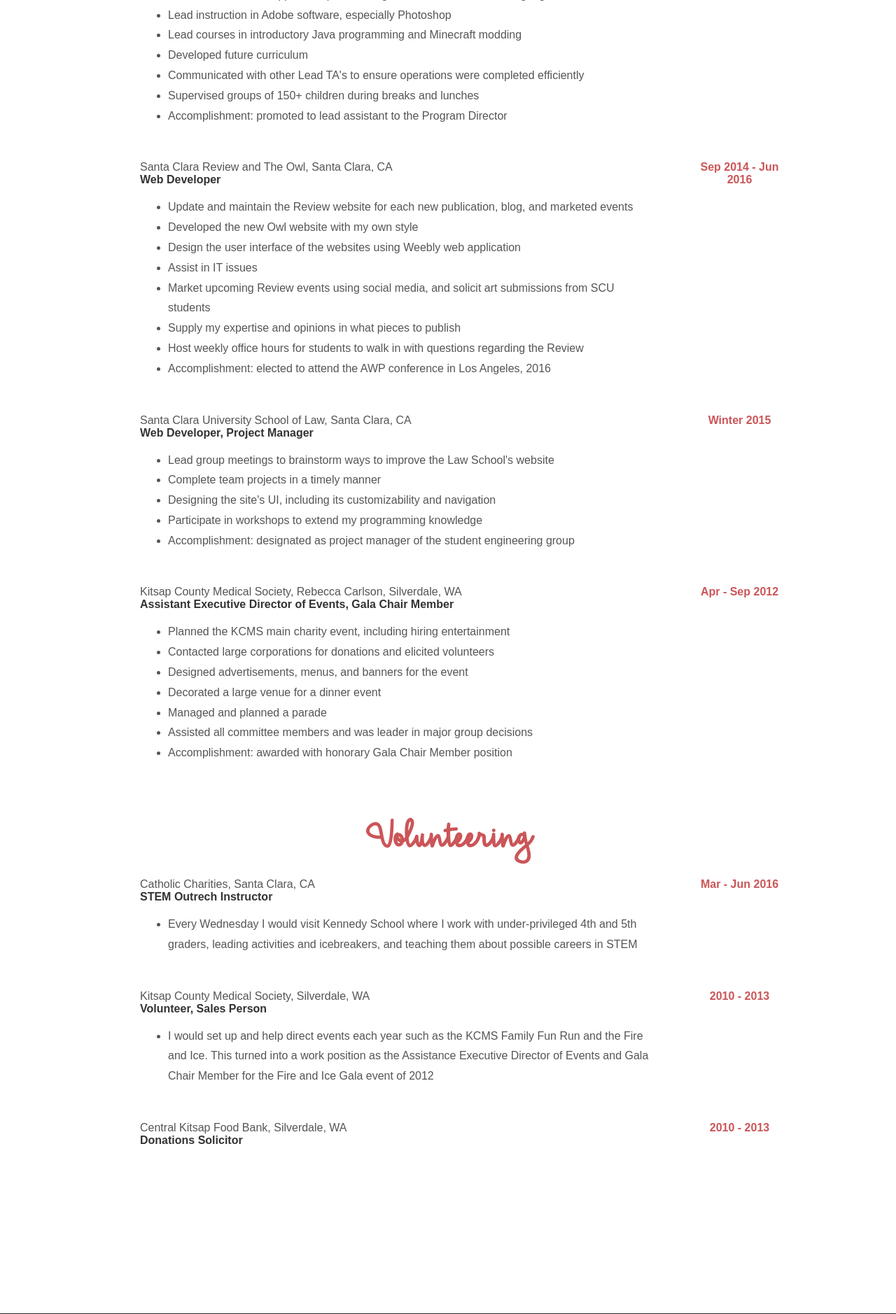
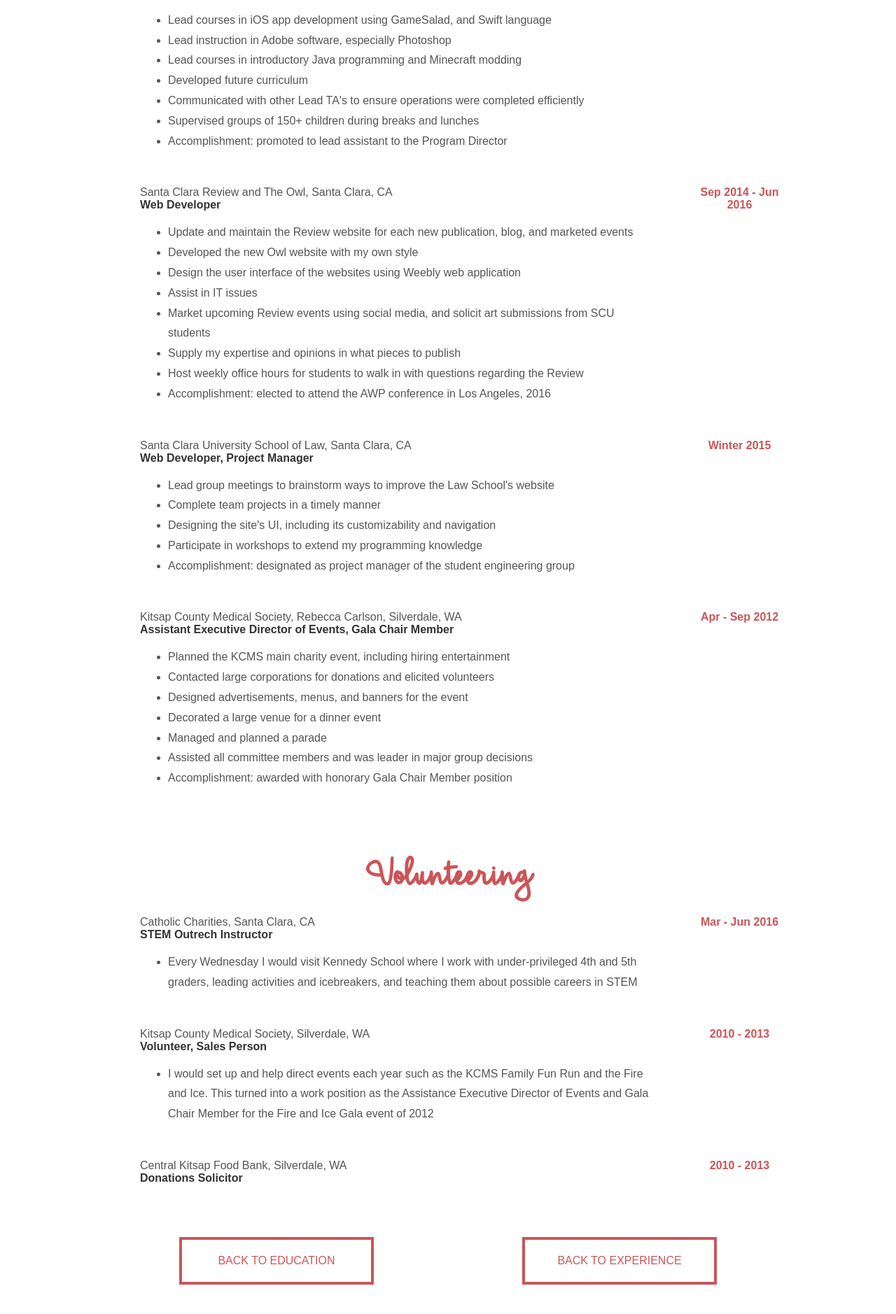
Before and after one commit to KyraWayne/kyrawayne.github.io, a PHP site: page /resume.html in a window 1280 px wide. Shown: the part 1720-3598 px from the top of the page at 70% size. Run offline with PHP 8.4, Linux system fonts and the light colour scheme; some web fonts are replaced.

Commit message:
links to weebly, buttons!

```diff
--- a/resume.html
+++ b/resume.html
@@ -102,9 +102,7 @@
                <p><b><span style="color:rgb(203,85,88)">Software:</span></b> Microsoft Office, Adobe Photoshop, Illustrator, InDesign, Autodesk Sketchbook, Weebly, GameSalad, MC Edit, Final Cut X, iMovie, and Auto CAD</p>
                <p><b><span style="color:rgb(203,85,88)">Additional:</span></b> Five years of Japanese, excellent written and verbal communication skills, works well as a team player, organized, responsible and task oriented, friendly and outgoing with a great sense of humor, resourceful problem solver, a ready leader, and a lifelong learner</p>
            </div>
-           <div class="dates">
-           </div>
-            <br><br>
+            <br id="edu"><br><br>
 
            <h1>Education</h1>
            <div class="dates">
@@ -139,9 +137,9 @@
                 </div>
                 </p>
           </div>
-           <br><br>
+           <br id="exp"><br><br>
 
-           <h1>Experience</h1>
+           <h1 id="exp">Experience</h1>
            <div class="dates">
                <p>Apr 2016 - Today</p>
            </div>
@@ -251,7 +249,7 @@
            </div>
            <br>
 
-           <br><br>
+           <br><br><br>
 
            <h1>Volunteering</h1>
            <div class="dates">
@@ -286,7 +284,19 @@
                     <br><b><span style="color:#333">Donations Solicitor</span></b></p>
            </div>
            <br>
-            <br><br><br>
+            <br><br>
+
+            <div class="col-half">
+                <a href="#edu"><div class="button">
+                    <p>BACK TO EDUCATION</p>
+                </div></a>
+            </div>
+            <div class="col-half">
+               <a href="#exp"> <div class="button">
+                    <p>BACK TO EXPERIENCE</p>
+                </div></a>
+            </div>
+            <br>
 
         <div id="footer">
             <br><br>
--- a/stylesheets/small.css
+++ b/stylesheets/small.css
@@ -26,7 +26,7 @@
             }
             #bar{
                 left:0;
-                position:fixed;
+                position:absolute;
             }
             #header a{
                 color:rgb(203,85,88);
@@ -101,3 +101,10 @@
                float:right;
                margin-right:20px;
            }
+           .button{
+               width:220px;
+           }
+           .col-half{
+               clear:both;
+               width:100%;
+           }
--- a/stylesheets/wide.css
+++ b/stylesheets/wide.css
@@ -93,3 +93,29 @@
                float:right;
                margin-right:20px;
            }
+          .button{
+              text-align:center;
+              height:50px;
+              width:270px;
+              border: 4px solid rgb(203,85,88);
+              background-color:none;
+              padding:5px 0 5px 0;
+              margin:auto;
+              position:relative;
+
+          }
+          .button p{
+               color:rgb(203,85,88);
+          }
+          .button:hover{
+              background-color:rgb(203,85,88)
+          }
+          .button:hover p{
+              color:white;
+
+          }
+          .col-half{
+              width:50%;
+              margin-top:5px;
+              float:left;
+          }
```
Also changed, not shown: artwork.html (+6 -2 lines), blog.html (+6 -2 lines), photography.html (+6 -2 lines), projects.html (+6 -2 lines).
